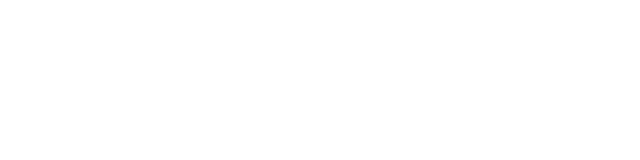
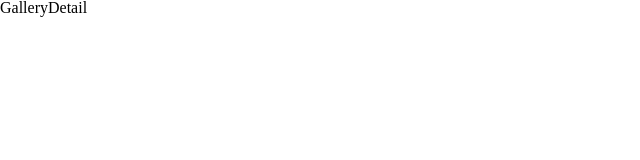
Before and after one commit to hayhyang/heuron-frontend-test, a React (Create React App) app: page /1 in a window 1280 px wide. Before the commit this address had no page. Shown: the top 160 px of the page, without its empty margins (0-640 px from the left). Built offline with nearby package versions, Linux system fonts and the light colour scheme.

Commit message:
chore: Create gallery detail path /:id

```diff
--- a/src/App.tsx
+++ b/src/App.tsx
@@ -3,6 +3,7 @@
 
 import GlobalStyles from './styles/GlobalStyles';
 import GalleryPage from 'view/pages/Gallery';
+import GalleryDetail from 'view/pages/Gallery/[id]';
 
 function App(): JSX.Element {
   return (
@@ -14,6 +15,10 @@
             path='/'
             element={<GalleryPage />}
           />
+          <Route
+            path='/:id'
+            element={<GalleryDetail />}
+          />
         </Routes>
       </BrowserRouter>
     </div>
--- /dev/null
+++ b/src/view/pages/Gallery/[id].tsx
@@ -0,0 +1,7 @@
+import React from 'react';
+
+const GalleryDetail = () => {
+  return <div>GalleryDetail</div>;
+};
+
+export default GalleryDetail;
```
Also changed, not shown: 1 other file (tests, documents, lock files or other folders).
